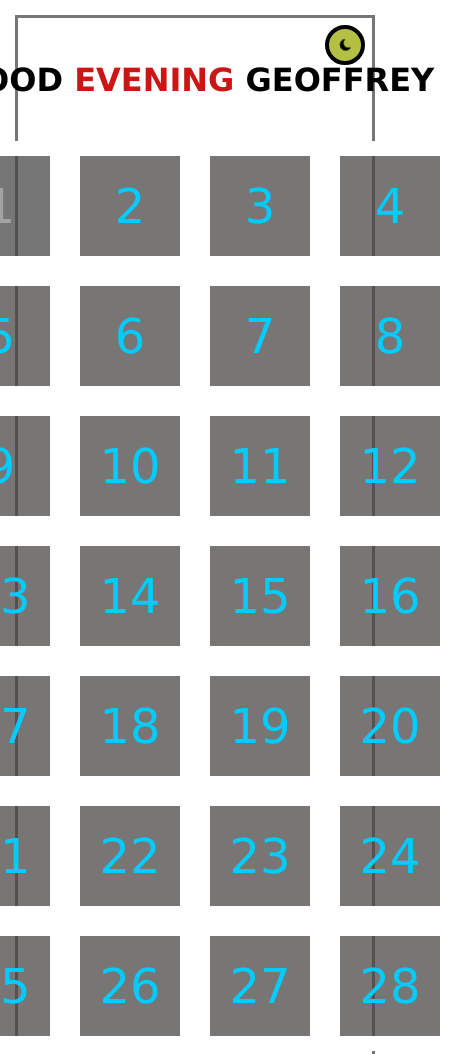
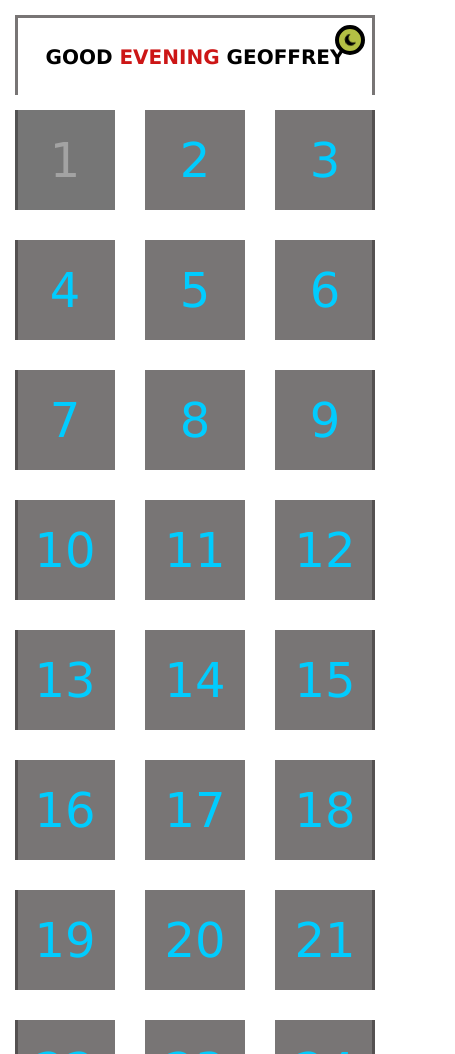
Before and after one commit to Geoffrey-Zulu/30DAY, a plain HTML site: page index.html in a window 390 px wide. Shown: the top 1054 px of the page, 455 px wide, since content can reach past the window. Drawn offline with Linux system fonts and the light colour scheme.

Commit message:
Update styles.css

```diff
--- a/styles.css
+++ b/styles.css
@@ -155,6 +155,9 @@ padding: 0;
 }
     }
     @media screen and (max-width: 612px) {
+      h4{
+        font-size: 30px;
+      }
       .day{
         display: grid;
         padding: 0;
@@ -164,3 +167,34 @@ padding: 0;
         font-size: 30px;
       }
     }
+    @media screen and (max-width: 591px) {
+
+      .hours h4{
+        font-size: 25px;
+      }
+    }
+
+    @media screen and (max-width: 572px) {
+      .days{
+        grid-template-columns: auto auto auto;
+      }
+      .theme button{
+        height: 30px;
+        width: 30px;
+      }
+      h4{
+        font-size: 20px;
+      }
+    }
+    @media screen and (max-width: 489px) {
+      h4{
+        font-size: 20px;
+      }
+      .theme button{
+        height: 30px;
+        width: 30px;
+      }
+      .hours h4{
+        font-size: 20px;
+      }
+    }
```
